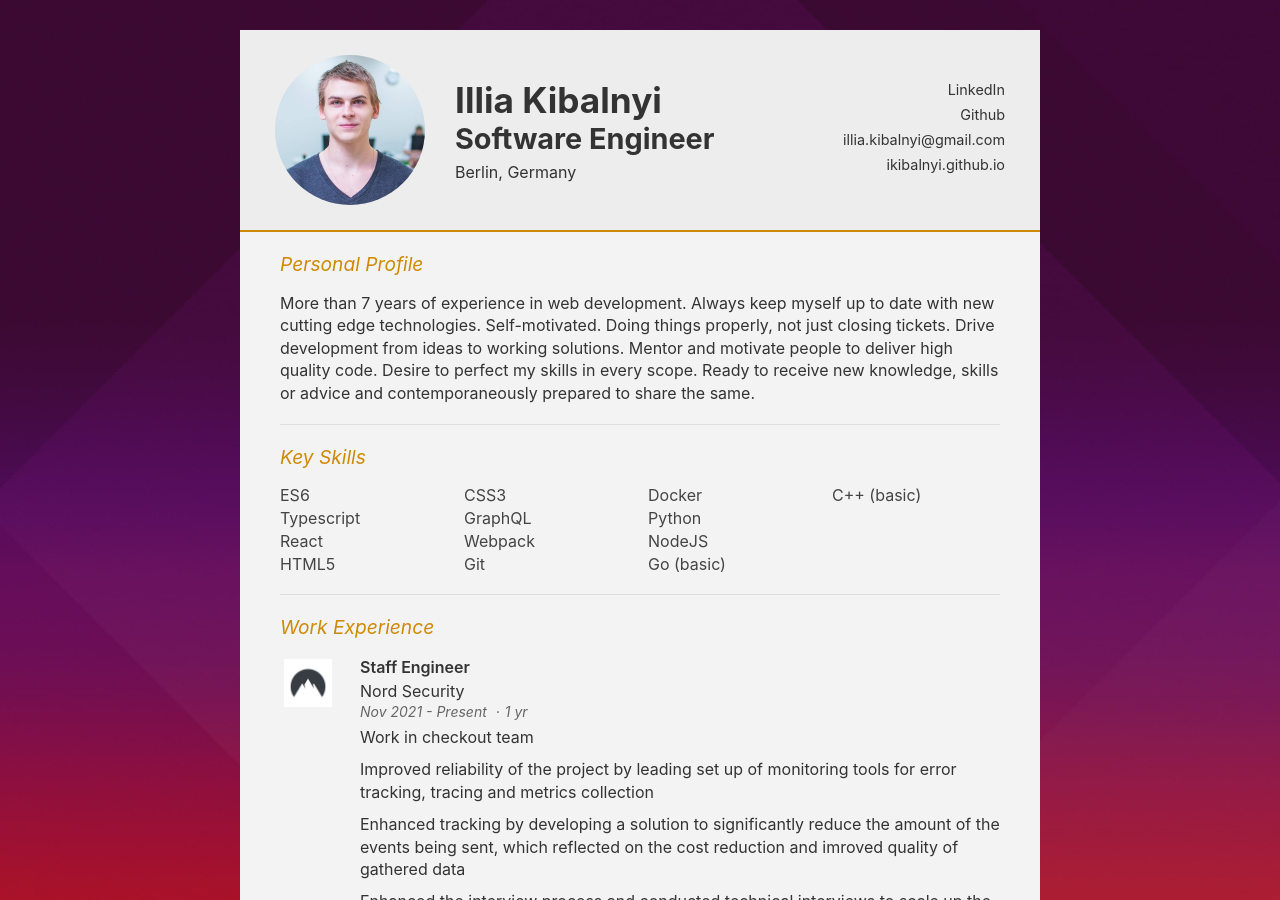
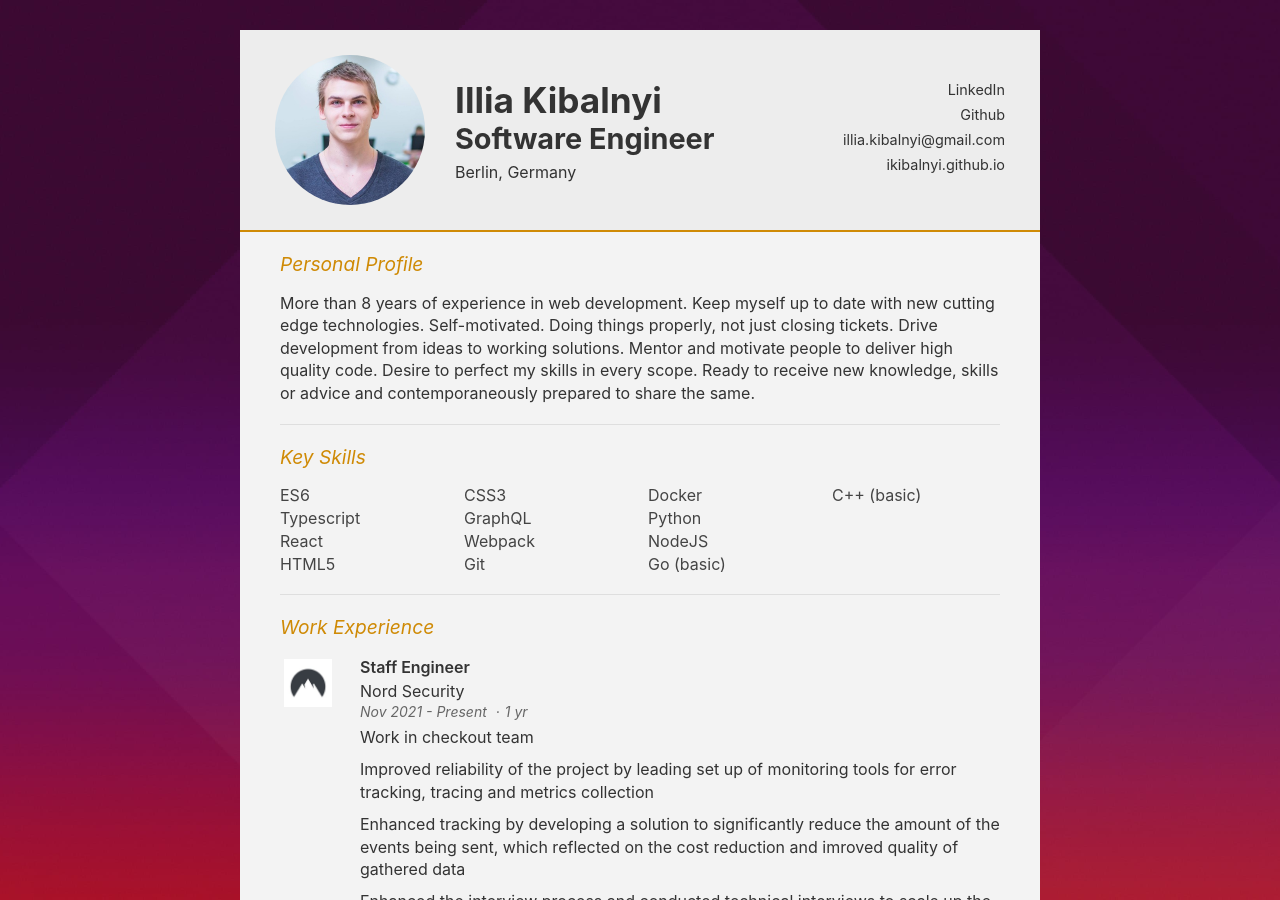
Before and after one commit to ikibalnyi/ikibalnyi.github.io, a Jekyll site: the page built from index.html, in a window 1280 px wide and 900 px high. Built offline with Jekyll 4.4.1, drawn with Linux system fonts in a browser that asks for light colours.

Commit message:
calucalate amount of working years

```diff
--- a/_data/about.yml
+++ b/_data/about.yml
@@ -6,6 +6,8 @@ linkedIn: illia-kibalnyi
 email: illia.kibalnyi@gmail.com
 website: ikibalnyi.github.io
 github: ikibalnyi
+
+startYear: 2013
 
 keySkills:
   - ES6
--- a/index.html
+++ b/index.html
@@ -4,11 +4,14 @@ layout: default
 
 {%- include header.liquid %}
 
+{% assign currentYear = 'now' | date: '%Y' %}
+{% assign workYears = currentYear | minus: site.data.about.startYear | minus: 1 %}
+
 <main id="main">
     {% capture summary%}
         <p>
-            More than 7 years of experience in web development.
-            Always keep myself up to date with new cutting edge technologies.
+            More than {{ workYears }} years of experience in web development.
+            Keep myself up to date with new cutting edge technologies.
             Self-motivated. Doing things properly, not just closing tickets.
             Drive development from ideas to working solutions.
             Mentor and motivate people to deliver high quality code.
```
